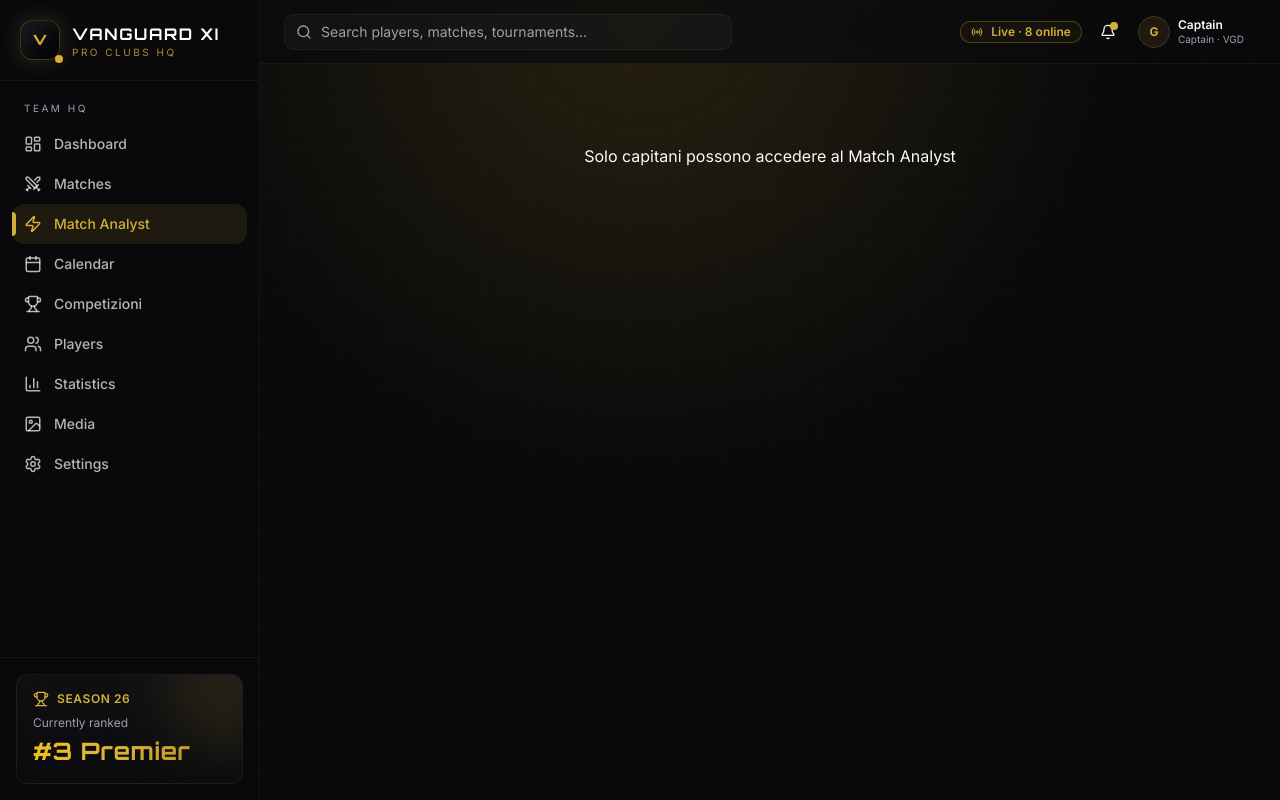
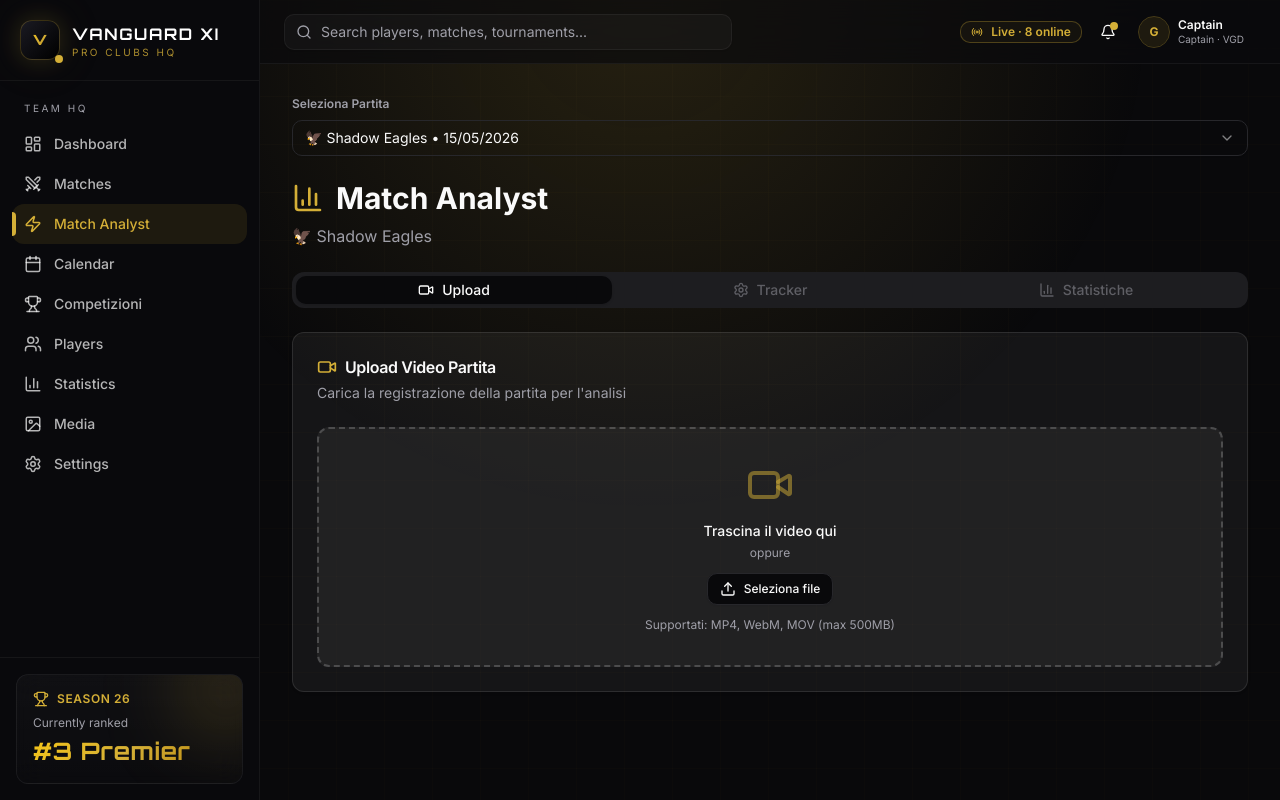
Before and after one commit to Matte-hub21/vanguardxi, a Next.js app: page /analyst in a window 1280 px wide. Built offline with nearby package versions, Linux system fonts and the light colour scheme; sample sign-in values are in the browser's storage.

Commit message:
Allow all authenticated users to access Match Analyst

```diff
--- a/app/(app)/analyst/page.js
+++ b/app/(app)/analyst/page.js
@@ -22,7 +22,7 @@ export default function AnalystPage() {
   const upcomingMatches = MATCHES.filter(m => m.status === 'completed' || m.status === 'upcoming')
 
   return (
-    <RoleGuard requiredRole="captain" fallback={<div className="text-center py-12">Solo capitani possono accedere al Match Analyst</div>}>
+    <RoleGuard requiredRole="player" fallback={<div className="text-center py-12">Accedi per usare Match Analyst</div>}>
       <div className="space-y-6">
         {/* Match Selector */}
         <div className="flex items-end gap-3">
```
